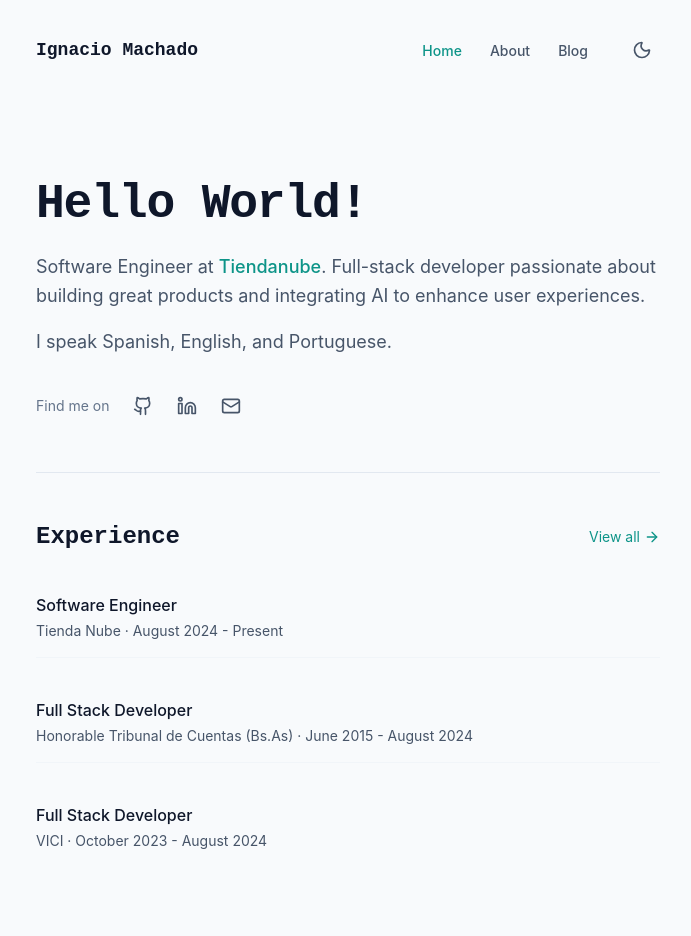
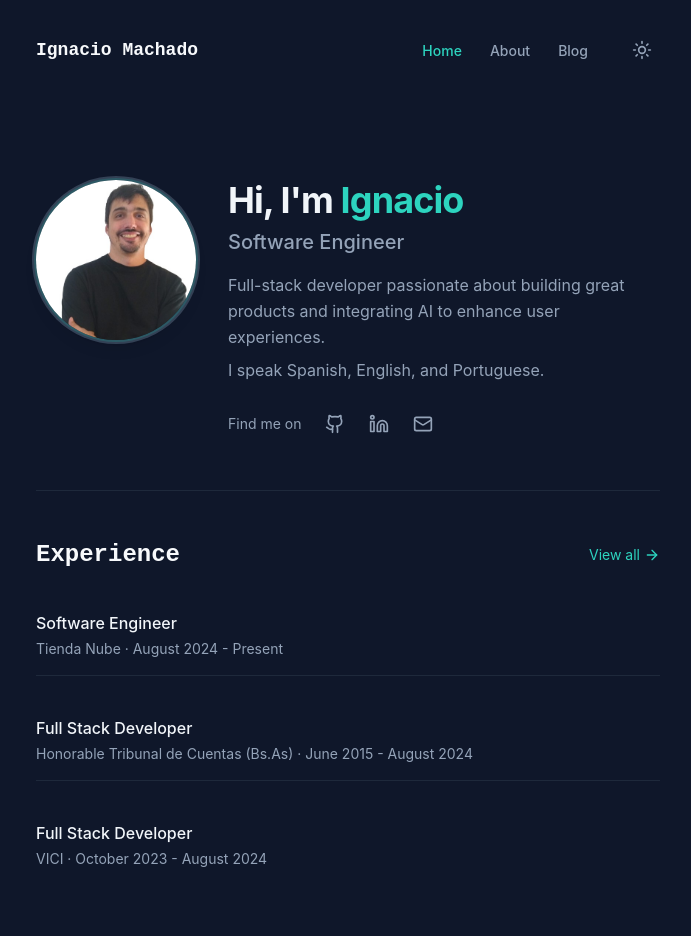
Before and after one commit to ignaciomachado/ignaciomachado.github.io, an Astro site: page / in a window 1280 px wide. Shown: the top 936 px of the page, without its empty margins (292-983 px from the left). Built offline with nearby package versions, Linux system fonts and the light colour scheme; Astro itself is replaced by a stand-in of ours.

Commit message:
new changes

```diff
--- a/src/components/ThemeToggle.tsx
+++ b/src/components/ThemeToggle.tsx
@@ -8,9 +8,9 @@ export default function ThemeToggle() {
   useEffect(() => {
     setMounted(true);
     const theme = localStorage.getItem('theme');
-    const prefersDark = window.matchMedia('(prefers-color-scheme: dark)').matches;
 
-    if (theme === 'dark' || (!theme && prefersDark)) {
+    // Dark mode by default
+    if (theme !== 'light') {
       setIsDark(true);
       document.documentElement.classList.add('dark');
     }
--- a/src/layouts/BaseLayout.astro
+++ b/src/layouts/BaseLayout.astro
@@ -33,11 +33,10 @@ const currentPath = Astro.url.pathname;
     <link rel="icon" type="image/svg+xml" href="/favicon.svg" />
     <title>{title}</title>
 
-    <!-- Prevent flash of wrong theme -->
+    <!-- Prevent flash of wrong theme - Dark mode by default -->
     <script is:inline>
       const theme = localStorage.getItem('theme');
-      const prefersDark = window.matchMedia('(prefers-color-scheme: dark)').matches;
-      if (theme === 'dark' || (!theme && prefersDark)) {
+      if (theme !== 'light') {
         document.documentElement.classList.add('dark');
       }
     </script>
--- a/src/pages/index.astro
+++ b/src/pages/index.astro
@@ -7,21 +7,39 @@ import { ArrowRight } from 'lucide-react';
 
 <BaseLayout title="Ignacio Machado - Software Engineer">
   <section class="py-12">
-    <h1 class="font-mono text-4xl sm:text-5xl font-bold tracking-tight">
-      Hello World!
-    </h1>
+    <div class="flex flex-col sm:flex-row items-center sm:items-start gap-8">
+      <!-- Profile Photo -->
+      <div class="flex-shrink-0">
+        <div class="relative">
+          <img
+            src="/perfil.jpeg"
+            alt="Ignacio Machado"
+            class="w-32 h-32 sm:w-40 sm:h-40 rounded-full object-cover ring-4 ring-slate-200 dark:ring-slate-700 shadow-lg"
+          />
+          <div class="absolute inset-0 rounded-full ring-2 ring-primary-500/20"></div>
+        </div>
+      </div>
 
-    <p class="mt-6 text-lg text-slate-600 dark:text-slate-400 leading-relaxed">
-      Software Engineer at <a href="https://tiendanube.com" target="_blank" rel="noopener noreferrer" class="link font-medium">Tiendanube</a>.
-      Full-stack developer passionate about building great products and integrating AI to enhance user experiences.
-    </p>
+      <!-- Intro Text -->
+      <div class="text-center sm:text-left">
+        <h1 class="text-3xl sm:text-4xl font-bold tracking-tight text-slate-900 dark:text-slate-100">
+          Hi, I'm <span class="text-primary-600 dark:text-primary-400">Ignacio</span>
+        </h1>
+        <p class="mt-2 text-xl text-slate-600 dark:text-slate-400 font-medium">
+          Software Engineer
+        </p>
 
-    <p class="mt-4 text-lg text-slate-600 dark:text-slate-400 leading-relaxed">
-      I speak Spanish, English, and Portuguese.
-    </p>
+        <p class="mt-4 text-slate-600 dark:text-slate-400 leading-relaxed max-w-lg">
+          Full-stack developer passionate about building great products and integrating AI to enhance user experiences.
+        </p>
+        <p class="mt-2 text-slate-600 dark:text-slate-400">
+          I speak Spanish, English, and Portuguese.
+        </p>
 
-    <div class="mt-8">
-      <SocialLinks client:load />
+        <div class="mt-6">
+          <SocialLinks client:load />
+        </div>
+      </div>
     </div>
   </section>
 
```
